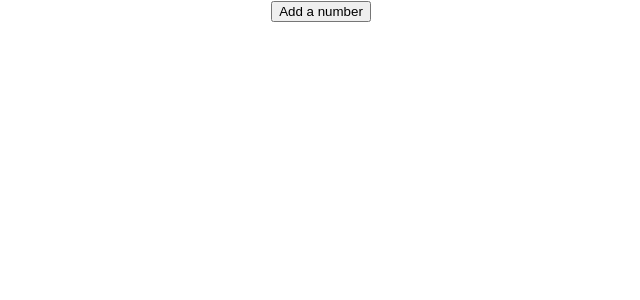
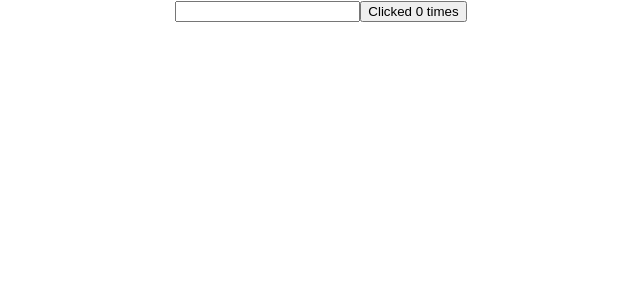
Before and after one commit to danielonsombi/ReactJSHooks, a React (Create React App) app: page / in a window 1280 px wide. Shown: the top 300 px of the page, without its empty margins (319-959 px from the left). Built offline with nearby package versions, Linux system fonts and the light colour scheme.

Commit message:
Use conditional execution of the useEffects hook by using the second array parameter of the useEffect function

```diff
--- a/src/App.js
+++ b/src/App.js
@@ -1,14 +1,19 @@
 import './App.css';
 import ClassCounter from './Components/ClassCounter';
+import ClassCounterOne from './Components/ClassCounterOne';
 import HookCounter from './Components/HookCounter';
 import HookCounterFour from './Components/HookCounterFour';
+import HookCounterOne from './Components/HookCounterOne';
 import HookCounterThree from './Components/HookCounterThree';
 import HookCounterTwo from './Components/HookCounterTwo';
 
 function App() {
   return (
     <div className="App">
-      <HookCounterFour/>
+      <HookCounterOne/>
+      {/* <ClassCounterOne/> */}
+
+      {/* <HookCounterFour/> */}
       {/* <HookCounterThree/> */}
       {/* <HookCounterTwo/> */}
       {/* <HookCounter/> */}
--- /dev/null
+++ b/src/Components/ClassCounterOne.js
@@ -0,0 +1,38 @@
+import React, { Component } from 'react'
+
+class ClassCounterOne extends Component {
+    constructor(props) {
+      super(props)
+
+      this.state = {
+         count: 0,
+         name: '',
+      }
+    }
+
+    componentDidMount() {
+        document.title = `Clicked ${this.state.count} times`
+    }
+
+    componentDidUpdate = (prevProps, prevState) => {
+      if (prevState.count !== this.state.count) {
+        console.log('Updatingdocumet Title!')
+        document.title = `Clicked ${this.state.count} times`
+      }
+    }
+
+  render() {
+    return (
+      <div>
+        <input type='text' value={this.state.value} onChange={e => {
+          this.setState({
+            name: e.target.value
+          })
+        }}/>
+        <button onClick={() => this.setState({ count: this.state.count + 1})}> Clicked {this.state.count} times </button>
+      </div>
+    )
+  }
+}
+
+export default ClassCounterOne
--- /dev/null
+++ b/src/Components/HookCounterOne.js
@@ -0,0 +1,20 @@
+import React, {useEffect, useState} from 'react'
+
+function HookCounterOne() {
+    const [count, setCount] = useState(0)
+    const [name, setName] = useState('')
+
+    useEffect(() => {
+        console.log('Updated the title!')
+        document.title = `You clicked ${count} times`
+    }, [count])
+
+  return (
+    <div>
+        <input type='text' value={name} onChange={e => setName(e.target.value)}/>
+        <button onClick={() => setCount(count + 1)}>Clicked {count} times</button>
+    </div>
+  )
+}
+
+export default HookCounterOne
```
Also changed, not shown: 1 other file (tests, documents, lock files or other folders).
